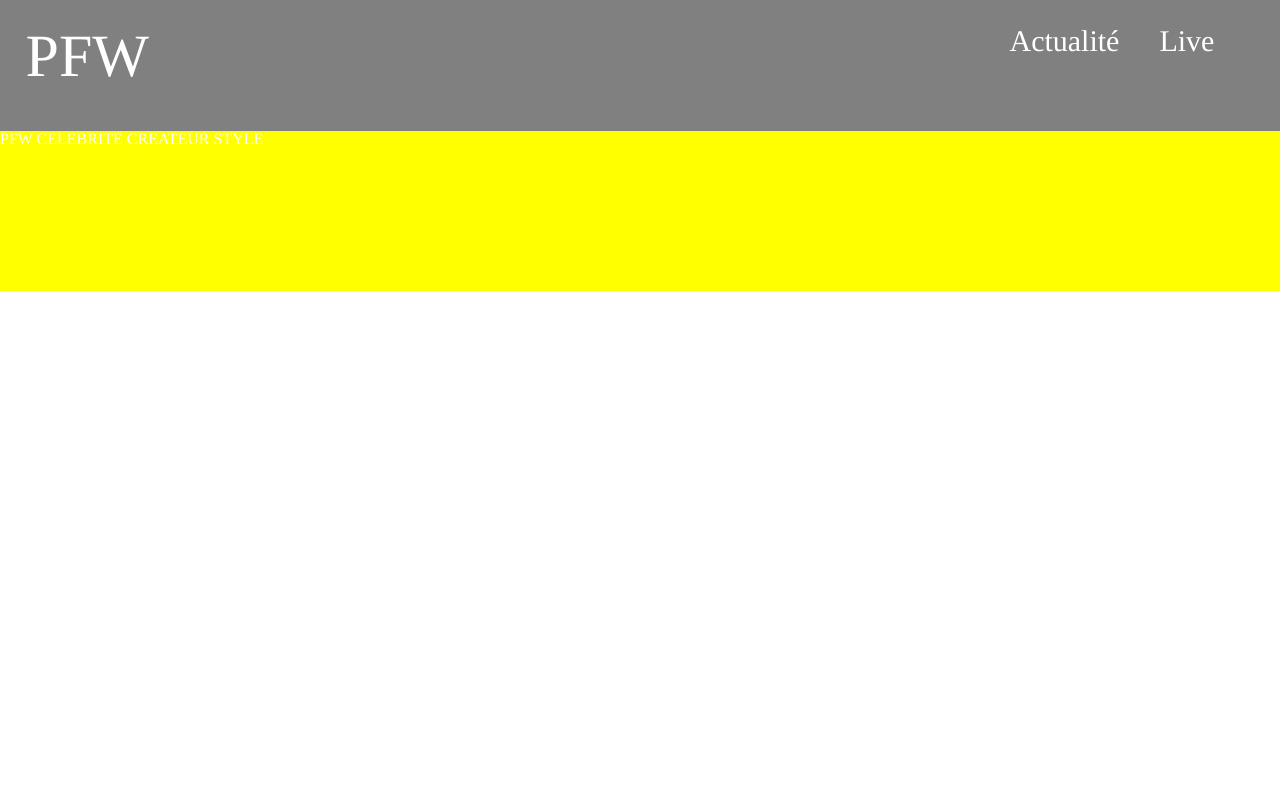
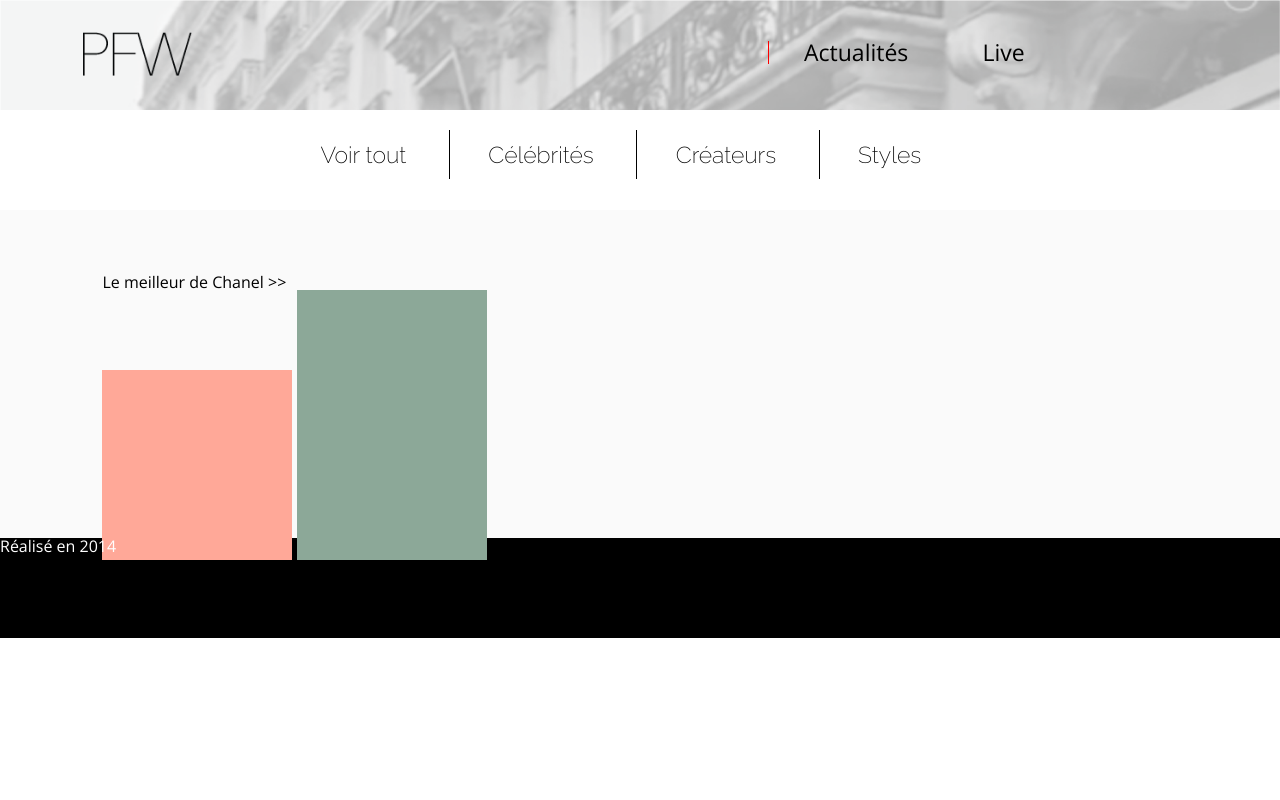
Before and after one commit to MeganeBregeon/HETIC-H3P2017-Projet1, a PHP site: page /feed.html in a window 1280 px wide; the page is wider, and only the part inside the window is pictured. Run offline with PHP 8.4, Linux system fonts and the light colour scheme.

Commit message:
Inté homepage
Intégration du design de la homepage +rangement des dossiers

```diff
--- a/feed.html
+++ b/feed.html
@@ -3,30 +3,62 @@
 <head>
 	<meta charset="UTF-8">
 	<title>PFW</title>
+	<!--- FONTS -->
+	<link href='http://fonts.googleapis.com/css?family=Open+Sans' rel='stylesheet' type='text/css'>
+	<link href='http://fonts.googleapis.com/css?family=Raleway:200,400' rel='stylesheet' type='text/css'>
+	<!--- CSS-->
 	<link rel="stylesheet" href="src/styles/reset.css">
 	<link rel="stylesheet" href="src/styles/style.css">
 </head>
 
 <body>
 
-<div id="navigation">
-	<div id="primary-nav">
-		<div id="title">
-			<a href=""><p>PFW</p></a>
+
+
+	<div class="navi">
+		<div id="logo">
+			<h2>
+					<a href="#"><img src="src/img/logo.png"></a>
+			</h2>
 		</div>
-		<div id="nav">
-			<div><a href="">Actualité</a>	</div>
-			<div><a href="">Live</a>		</div>
-		</div>
+		<nav id="menu">
+
+			<a href="">Actualités</a>
+			<a href="#">Live</a>
+
+		</nav>
+
 	</div>
 
-	<div id="second-nav">
-		<div></div><a href="">PFW</a>
-		<a href="">CELEBRITE</a>
-		<a href="">CREATEUR</a>
-		<a href="">STYLE</a>
+
+
+	<!-- <div class="select"> -->
+
+		<nav id="filter">
+			<a href="">Voir tout</a>
+			<a href="">Célébrités</a>
+			<a href="">Créateurs</a>
+			<a href="">Styles</a>
+		</nav>
+
+	<!-- </div> -->
+
+	<div class="board">
+
+
+		<div class="roll-menu">Le meilleur de Chanel >></div>
+
+		<div class="small-card"></div>
+		<div class="large-card"></div>
+
+
+
 	</div>
-<div>
+
+	<footer>
+		Réalisé en 2014
+	</footer>
+
 
 </body>
 </html>
--- a/index.html
+++ b/index.html
@@ -4,7 +4,7 @@
 	<meta charset="UTF-8">
 	<title>PFW</title>
 	<link rel="stylesheet" href="src/styles/reset.css">
-	<link rel="stylesheet" href="src/styles/style.css">
+	<link rel="stylesheet" href="src/styles/index.css">
 </head>
 
 <body>
--- a/src/styles/style.css
+++ b/src/styles/style.css
@@ -1,111 +1,161 @@
+
+
 html, body {
-	width: 100%;
-	height: 100%;
-	font-family: 'Avenir Next', 'Times', sans-serif;
+	font-family: 'Open Sans', sans-serif;
+
 }
 
-/* HOME PAGE */
 
-/* VIDEO */
-video#bgvid {
-	position: fixed;
-	right: 0;
-	top: 0;
-	min-width: 100%;
-	min-height: 100%;
-	width: auto;
-	height: auto;
-	z-index: -100;
+
+/* FEED PAGE */
+
+
+			/***** MENU *****/
+
+.navi{
+
+	width: 100%;
+	height: 110px;
+	background-image: url("../img/facade.png");
 	background-size: cover;
+
 }
 
-video {
-/*  -webkit-filter: brightness(.5);*/
+#logo{
+	width: 9%;
+	height: 60%;
+	margin-left:6%;
+	position: absolute;
+	margin-top: 30px;
+
+
 }
 
-/* PATERN */
-div .pattern{
-	/*border: 20px solid white;*/
-	background-image: url(../img/pattern2.png);
-	background-repeat: repeat;
+#logo img{
+	width:100%;
 	height: 100%;
 }
 
-/* HOME CONTENT */
-#home {
-/*	-webkit-filter: grayscale(50%);*/
-	height:100%;
-}
-#home h1 {
-	padding-top: 22%;
-  	background-position: center;
-	width: auto;
-	left: 24.9%;
+.navi h2{
+	font-family: 'Raleway', sans-serif;
+	font-size: 50px;
+	font-weight: 200;
+	display: inline-block;
+	margin-left: 5%;
+	margin-top: 2%;
 
-/*	text-shadow: 2px 1px 10px grey;*/
-	height: 80px;
-	text-align: center;
-	font-size: 46px;
-	color: white;
-	font-weight: 300;
 }
 
-/* HOME BOUTON */
-#start {
-text-decoration: none;
-text-transform: uppercase;
+.navi h2 a{
+	text-decoration: none;
+	color: #000000;
 
-color: #ffffff;
-border: 5px solid #ffffff;
-
-font-size: 24px;
-
-text-align: center;
-margin: auto;
-width: 10%;
-padding: 1%;
-cursor: pointer;
--webkit-transition: all .2s ease-in;
 }
 
-#start:hover {
-  background-color: rgba(255,255,255,0.5);
-  color: pink;
+#menu{
+	display: inline-block;
+	margin-left: 60%;
+	margin-top:3.2%;
 }
 
-/* FEED PAGE */
+#menu:last-child{
+	border-left: 1px solid red;
 
-#navigation {
-	width: 100%;
-	height: 50%;
 }
 
-a {
+#menu a {
+	font-family: 'Open Sans', sans-serif;
+	font-size: 23px;
 	text-decoration: none;
-	color: white;
+	color: #000000;
+	padding: 35px;
+
 }
 
-#primary-nav {
-	height: 20%;
-	padding: 2%;
-	background-color: grey;
+#menu a:hover { color: #2377BA; }
+
+
+			/**** SELECT ****/
+
+/*.select{
+	width: 100%;
+	height: 142px;
+	background-color: #FFFFFF;
 }
 
-#primary-nav #title {
-	float: left;
-	font-size: 60px;
-}
-#primary-nav #nav {
-	float: right;
-	font-size: 30px;
+*/
+
+
+#filter{
+	text-align: center;
+	width: 100%;
+	height: 100px;
+	background-color: #FFFFFF;
+
 }
 
-#primary-nav #nav div{
-	float: left;
-	padding-right: 40px;
+#filter a{
+	font-family: 'Raleway', sans-serif;
+	font-weight: 200;
+	text-decoration: none;
+	color: #000000;
+	font-size: 23px;
+	display: inline-block;
+	margin-top: 20px;
+
 }
 
-#second-nav {
-	height: 40%;
-	background-color: yellow;
+#filter a:hover{
+	font-weight: 400;
+
 }
+
+#filter a:nth-child(n+2) {
+
+	padding:1% 3%;
+	border-left: 1px solid black;
+
+}
+
+#filter a:first-child{
+	padding-right: 3%;
+
+}
+
+
+
+			/**** BOARD ****/
+
+.board{
+	width: 100%;
+	height: 200px;
+	background-color: #FAFAFA;
+	padding: 5% 8%;
+}
+
+.small-card{
+	height: 190px;
+	width: 190px;
+	background: #FFA898;
+	display: inline-block;
+}
+
+.large-card{
+	height: 270px;
+	width: 190px;
+	background: #8CA898;
+	display: inline-block;
+}
+
+
+
+
+
+
+			/***** FOOTER ****/
+footer{
+	height: 100px;
+	width: 100%;
+	background-color: black;
+	color: #FFFF;
+}
```
Also changed, not shown: js/UI.js (added, +25 -0 lines), js/control.js (added, +15 -0 lines), js/events.json (added, +28 -0 lines), js/model.js (added, +28 -0 lines), src/styles/index.css (added, +75 -0 lines), src/img/facade.png (added), src/img/logo.png (added).
